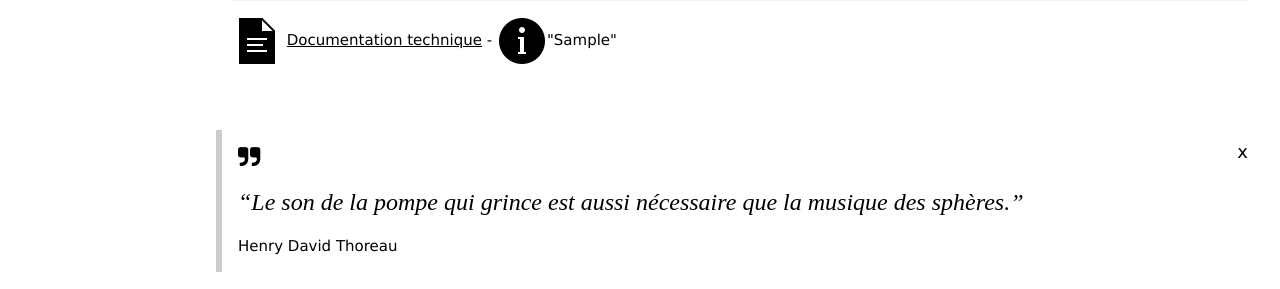
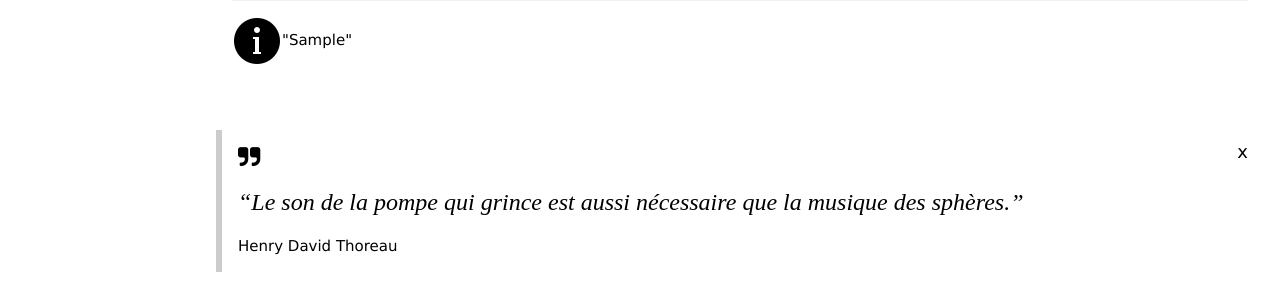
Before and after one commit to nicorenard/visiopompe, a Django app: page /pompe/ in a window 1280 px wide; the page is wider, and only the part inside the window is pictured. Shown: the part 874-1163 px from the top of that part. Run offline with Django 3.2, Linux system fonts and the light colour scheme; tables that the repository leaves empty hold one stand-in row (values such as "Sample post"); parts of the project's set-up code (start-up, migrations or seed data) failed here and were passed over.

Commit message:
new feature : new manuel's page and forms. fixed bugs

```diff
--- a/src/pompe/templates/pompe/doc.html
+++ b/src/pompe/templates/pompe/doc.html
@@ -118,7 +118,7 @@ function openMarque(evt, marqueName) {
             {%  for docs in docs %}
             {% if docs.fabriquant == 'Leybold' %}
             <td class=" w3-container w3-border w3-hover-greyscale w3-card-2 ">
-                <img src="{% static 'pompe/img/doc_logo/logo_leybold.png' %}" alt="logo"style="width: 200px">
+                <img src="{% static 'pompe/img/doc_logo/logo_leybold.png' %}" alt="logo" style="width: 200px">
                 <p class="w3-center"><strong> {{docs.nom}}</strong></p>
                 <p class="w3-center"> {{docs.informations}}</p>
                 <p class="w3-center"><a href="/media/{{docs.manuel}}" >
--- a/src/pompe/templates/pompe/index.html
+++ b/src/pompe/templates/pompe/index.html
@@ -96,12 +96,8 @@
         </div>
         <!----section info supplementaire--->
         <div class="w3-container w3-border-top  w3-border-light-grey ">
-            <h5 class="w3-border-bottom w3-border-light-grey">&nbsp;Informations diverses :</h5>
-                <p>{% if pompe.manuel != '' %}
-                    <img src="{% static 'pompe/img/icon_manuel.png' %}" >&nbsp;<a href="/media/{{pompe.manuel}}">Documentation technique</a>
-                    {% else %}
-                    <img src="{% static 'pompe/img/icon_manuel.png' %}" >&nbspDocumentation non disponible
-                    {% endif %}- <img src="{% static 'pompe/img/icon_information.png' %}" >"{{pompe.information}}"</p>
+            <h5 class="w3-border-bottom w3-border-light-grey"><u>&nbspHistorique :</u></h5>
+                <p><img src="{% static 'pompe/img/icon_information.png' %}" >"{{pompe.information}}"</p>
         </div>
     </section>
                 {% endfor %}
```
